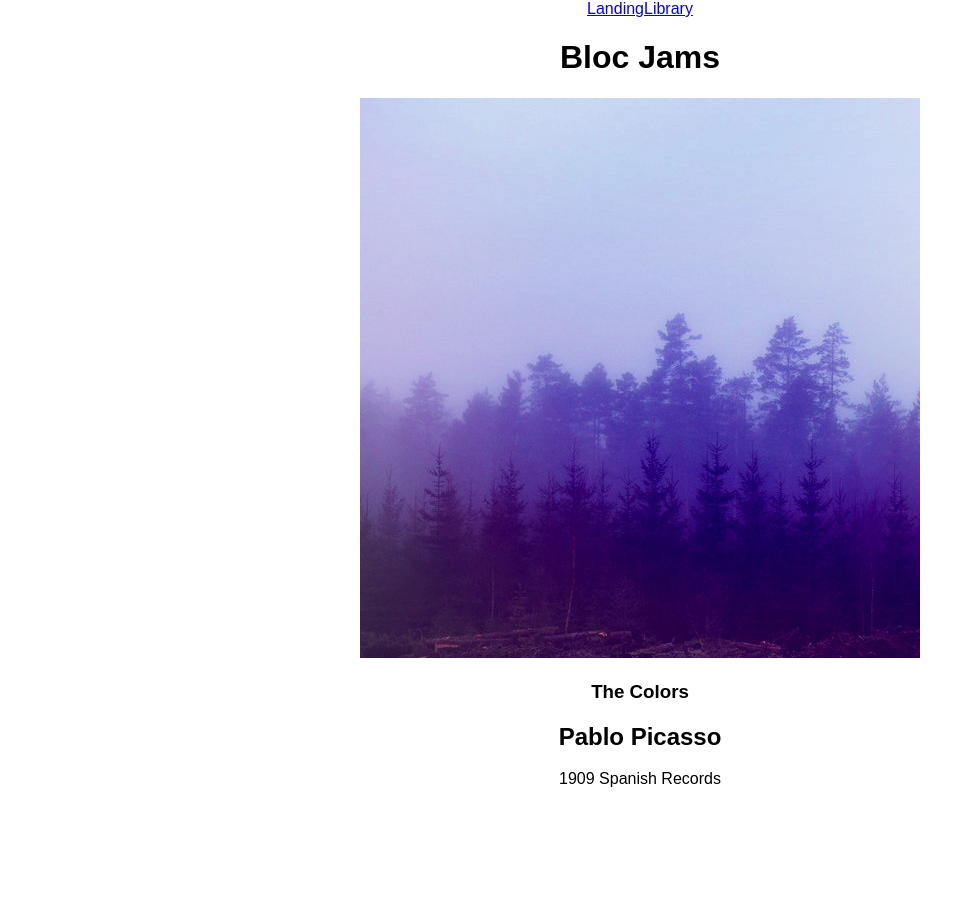
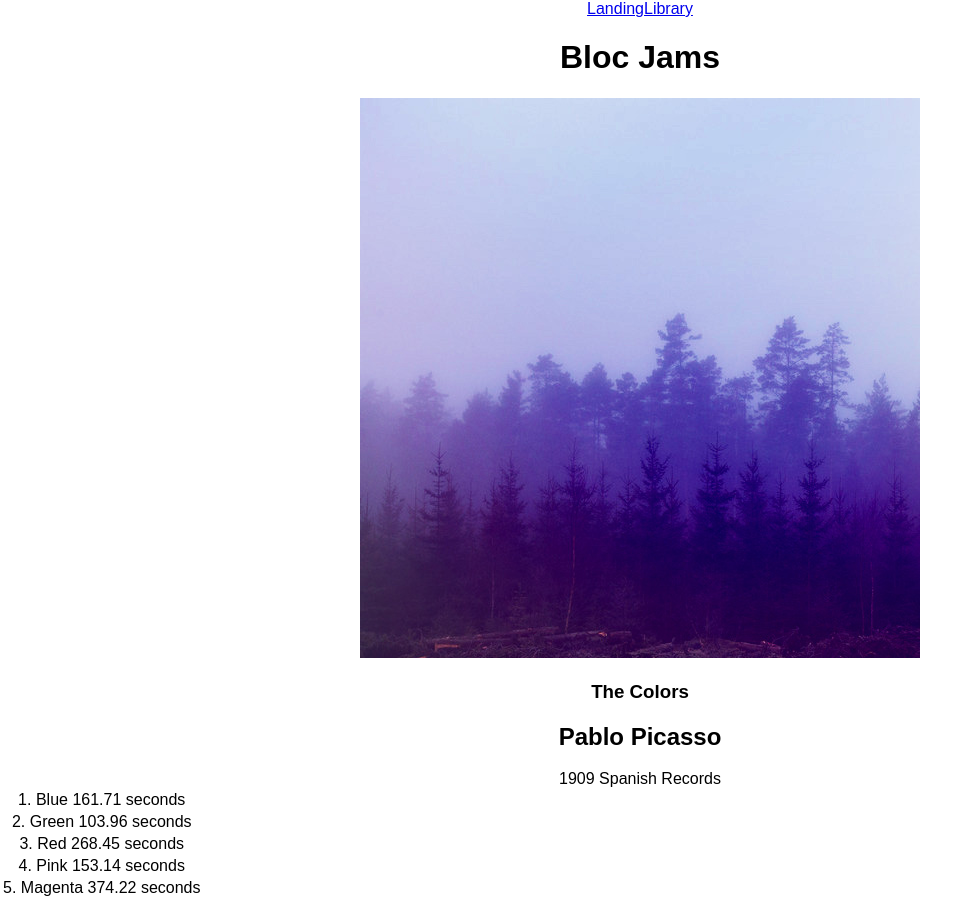
Before and after one commit to jchaoooo/bloc-jams-react, a React (Create React App) app: page /album/the-colors in a window 1280 px wide. Shown: the whole page, without its empty margins (0-979 px from the left). Before the commit the page ends 800 px from the top, so only its background shows below. Built offline with nearby package versions, Linux system fonts and the light colour scheme.

Commit message:
Assignment 6 Album: Completed

```diff
--- a/src/components/Album.js
+++ b/src/components/Album.js
@@ -31,6 +31,11 @@
             <sol id="song-duration-column" />
           </colgroup>
           <tbody>
+            { this.state.album.songs.map( (song, index) =>
+              <tr key={ index }>
+                <td>{index + 1}. {song.title} {song.duration} seconds</td>
+              </tr>
+            )}
           </tbody>
         </table>
       </section>
```
